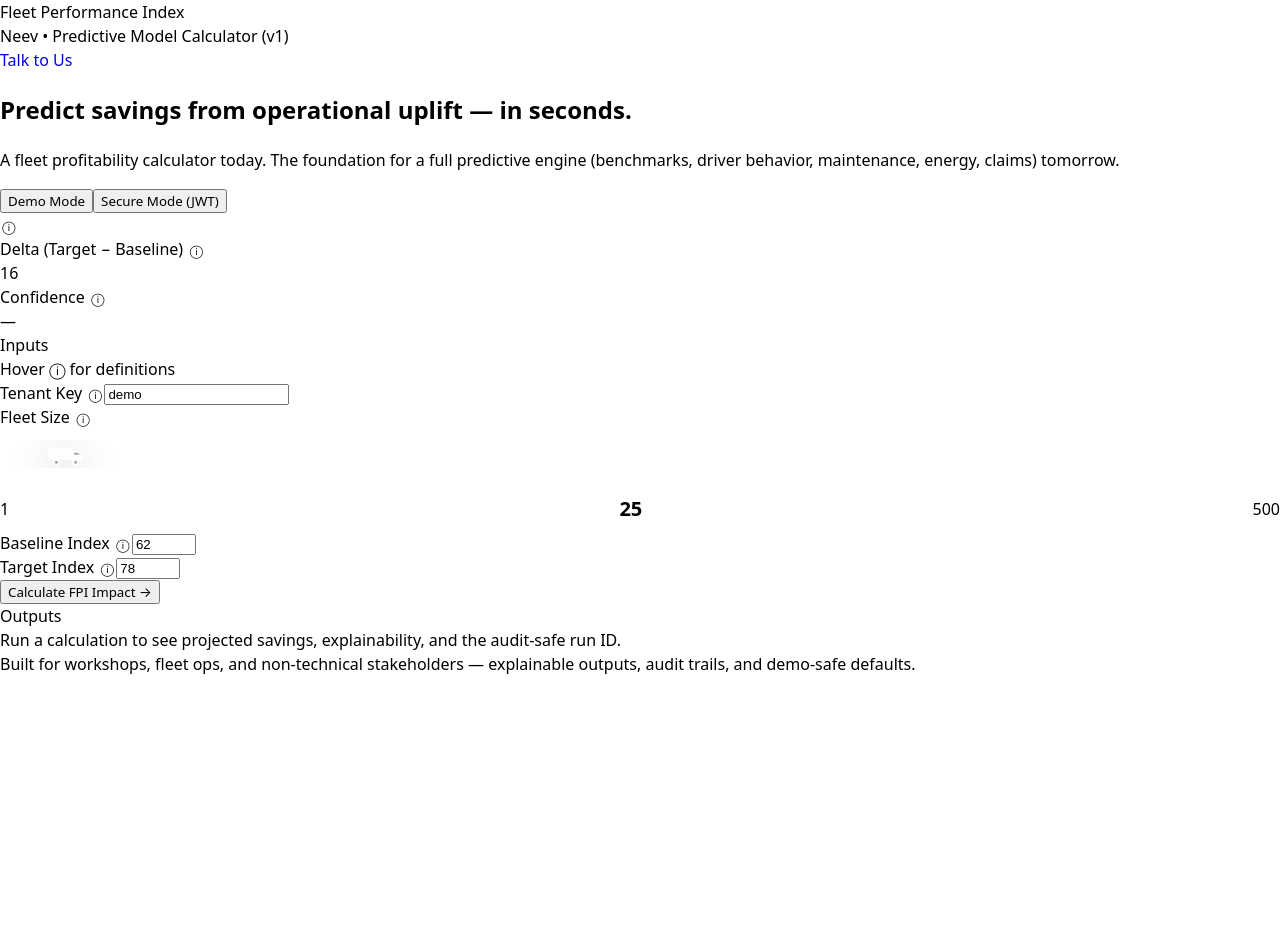
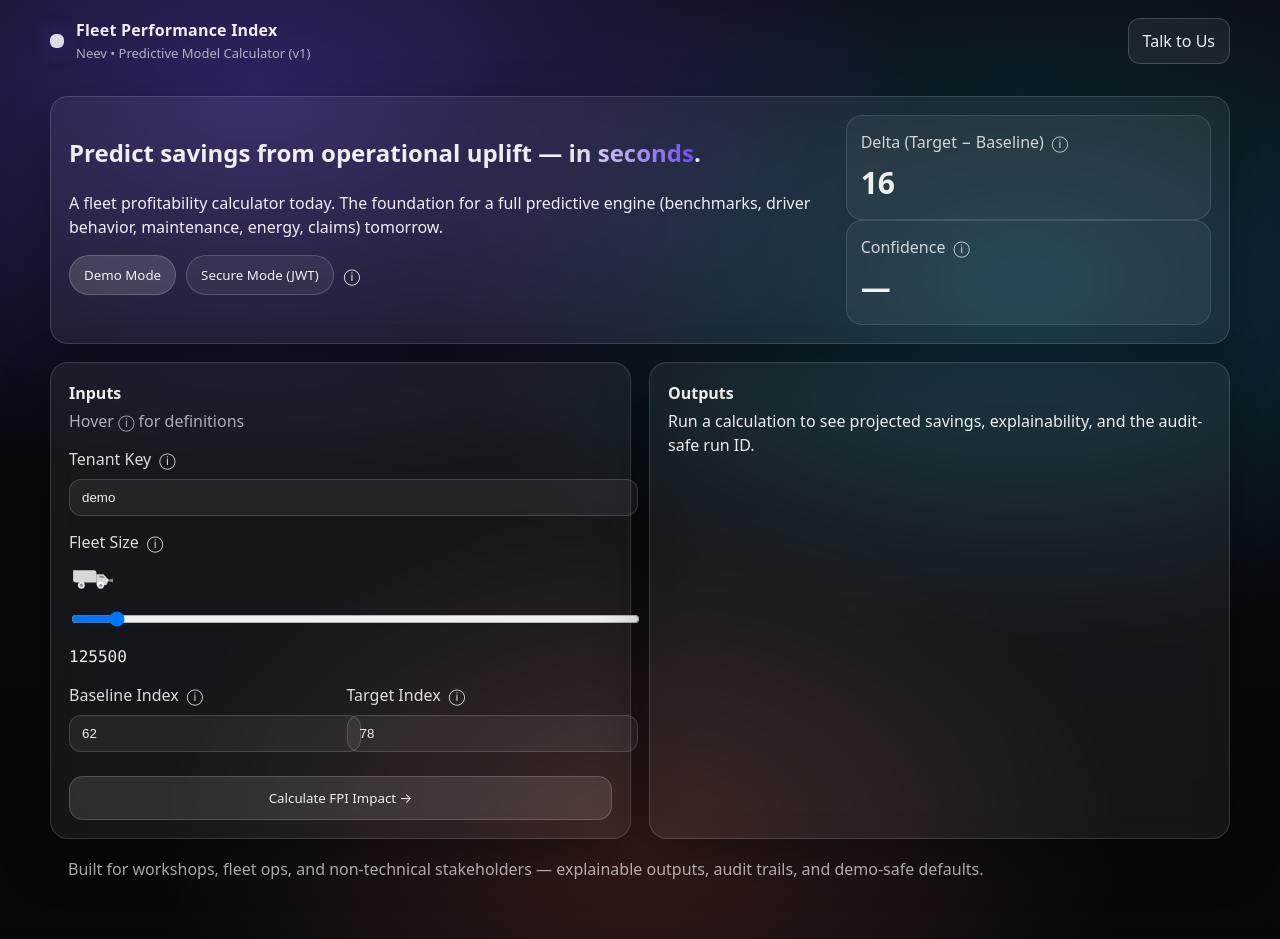
Before and after one commit to compilechain/fpi, a React (Vite) app: page / in a window 1280 px wide. Before the commit the page ends 800 px from the top, so only its background shows below. Built offline with nearby package versions, Linux system fonts and the light colour scheme.

Commit message:
Restore Neev FPI theme styling

```diff
--- a/src/App.css
+++ b/src/App.css
@@ -1,128 +1,146 @@
-/* Full-bleed fix */
-html, body, #root {
-  height: 100%;
-  width: 100%;
-  margin: 0;
-  padding: 0;
-}
-
-body {
-  overflow-x: hidden;
-}
-
+/* ===== Neev FPI base theme (restore look) ===== */
 .neo-bg {
   min-height: 100vh;
   width: 100%;
+  color: rgba(255,255,255,0.92);
+  background:
+    radial-gradient(1200px 700px at 20% 10%, rgba(120, 80, 255, 0.35), rgba(0,0,0,0) 55%),
+    radial-gradient(1000px 600px at 80% 30%, rgba(40, 200, 255, 0.22), rgba(0,0,0,0) 60%),
+    radial-gradient(900px 600px at 50% 90%, rgba(255, 120, 80, 0.18), rgba(0,0,0,0) 55%),
+    linear-gradient(180deg, #0a0b10 0%, #06070b 100%);
 }
 
-/* Ensure tooltips and cards don't clip */
-.glass, .card, .fieldRow, .twoCol {
-  overflow: visible;
+.neo-wrap {
+  max-width: 1180px;
+  margin: 0 auto;
+  padding: 26px 18px 40px;
 }
 
-/* InfoTip + portal bubble */
-.infoTip {
-  display: inline-flex;
+.neo-header {
+  display: flex;
+  justify-content: space-between;
   align-items: center;
-  justify-content: center;
-  width: 18px;
-  height: 18px;
-  border-radius: 999px;
-  font-size: 13px;
-  line-height: 1;
-  cursor: help;
-  user-select: none;
+  padding: 18px 18px 6px;
+  max-width: 1180px;
+  margin: 0 auto;
+}
+
+.brand {
+  display: flex;
+  align-items: center;
+  gap: 12px;
+}
+
+.brandMark {
+  width: 14px;
+  height: 14px;
+  border-radius: 6px;
+  background: rgba(255,255,255,0.85);
+  box-shadow: 0 0 22px rgba(120, 80, 255, 0.35);
+}
+
+.brandTitle { font-weight: 700; letter-spacing: 0.2px; }
+.brandSub { opacity: 0.7; font-size: 13px; margin-top: 2px; }
+
+.cta {
+  padding: 10px 14px;
+  border-radius: 12px;
+  border: 1px solid rgba(255,255,255,0.18);
+  background: rgba(255,255,255,0.06);
+  color: rgba(255,255,255,0.92);
+}
+
+.glass {
+  border: 1px solid rgba(255,255,255,0.14);
+  background: rgba(255,255,255,0.06);
+  backdrop-filter: blur(14px);
+  box-shadow: 0 18px 50px rgba(0,0,0,0.35);
+  border-radius: 18px;
+}
+
+.hero {
+  display: grid;
+  grid-template-columns: 1.35fr 0.65fr;
+  gap: 18px;
+  padding: 18px;
+  margin-bottom: 18px;
+}
+
+.grid {
+  display: grid;
+  grid-template-columns: 1fr 1fr;
+  gap: 18px;
+}
+
+.card { padding: 18px; }
+.cardTitle { font-weight: 700; margin-bottom: 4px; }
+.cardSub { margin-bottom: 14px; }
+
+.fieldRow { display: grid; gap: 8px; margin-bottom: 14px; }
+.fieldRow label { display: flex; align-items: center; gap: 8px; opacity: 0.92; }
+
+.twoCol {
+  display: grid;
+  grid-template-columns: 1fr 1fr;
+  gap: 12px;
+}
+
+input {
+  width: 100%;
+  padding: 10px 12px;
+  border-radius: 12px;
+  border: 1px solid rgba(255,255,255,0.16);
+  background: rgba(255,255,255,0.06);
+  color: rgba(255,255,255,0.92);
   outline: none;
 }
 
-.tipBubble {
-  z-index: 999999;
-  padding: 10px 12px;
-  border-radius: 12px;
-  line-height: 1.35;
-  font-size: 13px;
-  backdrop-filter: blur(10px);
+.runBtn {
+  width: 100%;
+  margin-top: 10px;
+  padding: 12px 14px;
+  border-radius: 14px;
   border: 1px solid rgba(255,255,255,0.18);
-  background: rgba(10,10,12,0.72);
-  box-shadow: 0 18px 40px rgba(0,0,0,0.35);
+  background: rgba(255,255,255,0.10);
+  color: rgba(255,255,255,0.92);
 }
 
-/* Truck slider: track draggable, premium monochrome handle */
-.truckSlider { width: 100%; }
-
-.truckTrackWrap {
-  position: relative;
-  width: 100%;
-  padding: 10px 0;
+.pillRow { display: flex; gap: 10px; align-items: center; flex-wrap: wrap; }
+.pill {
+  border-radius: 999px;
+  padding: 10px 14px;
+  border: 1px solid rgba(255,255,255,0.18);
+  background: rgba(255,255,255,0.06);
+  color: rgba(255,255,255,0.92);
+}
+.pill.on {
+  background: rgba(255,255,255,0.14);
 }
 
-.truckTrack {
-  position: relative;
-  height: 28px;
-  border-radius: 999px;
-  overflow: hidden;
-  background: rgba(255, 255, 255, 0.14);
-  border: 1px solid rgba(255, 255, 255, 0.18);
+.metric { padding: 14px; border-radius: 16px; border: 1px solid rgba(255,255,255,0.12); background: rgba(255,255,255,0.05); }
+.metricLabel { opacity: 0.85; display: flex; align-items: center; gap: 8px; }
+.metricVal { font-size: 30px; font-weight: 800; margin-top: 6px; }
+
+.kpiRow { display: grid; grid-template-columns: 1fr 1fr; gap: 12px; margin-bottom: 12px; }
+.kpi { padding: 14px; border-radius: 16px; border: 1px solid rgba(255,255,255,0.12); background: rgba(255,255,255,0.05); }
+.kpiLabel { opacity: 0.8; font-size: 13px; }
+.kpiVal { font-size: 22px; font-weight: 800; margin-top: 6px; }
+
+.explainTitle { font-weight: 700; margin-bottom: 8px; }
+.explain ul { margin: 0; padding-left: 18px; opacity: 0.92; }
+.embedNote { margin-top: 12px; opacity: 0.75; font-size: 13px; }
+
+.muted { opacity: 0.7; }
+.mono { font-family: ui-monospace, SFMono-Regular, Menlo, Monaco, Consolas, "Liberation Mono", "Courier New", monospace; }
+
+.neo-footer {
+  max-width: 1180px;
+  margin: 18px auto 0;
+  padding: 0 18px 18px;
 }
-
-.truckFill {
-  position: absolute;
-  left: 0;
-  top: 0;
-  bottom: 0;
-  background: rgba(255, 255, 255, 0.32);
+.grad {
+  background: linear-gradient(90deg, rgba(255,255,255,0.92), rgba(120,80,255,0.90));
+  -webkit-background-clip: text;
+  background-clip: text;
+  color: transparent;
 }
-
-.truckHandle {
-  position: absolute;
-  top: 50%;
-  transform: translateY(-50%);
-  pointer-events: none;
-  filter: drop-shadow(0 8px 18px rgba(0,0,0,0.28));
-  color: rgba(255,255,255,0.92); /* monochrome contrast */
-}
-
-.truckSvg { display: block; }
-
-/* Headlamps glow only while dragging */
-.truckTrackWrap .headlamps { opacity: 0; transition: opacity 120ms ease; }
-.truckTrackWrap.isDragging .headlamps { opacity: 1; }
-.truckTrackWrap.isDragging .truckHandle {
-  filter: drop-shadow(0 10px 26px rgba(0,0,0,0.34)) drop-shadow(0 0 14px rgba(255,255,255,0.22));
-}
-
-/* Invisible input overlay */
-.rangeOverlay {
-  position: absolute;
-  inset: 0;
-  width: 100%;
-  height: 48px;
-  opacity: 0;
-  cursor: pointer;
-  -webkit-tap-highlight-color: transparent;
-}
-
-.truckMeta {
-  display: flex;
-  justify-content: space-between;
-  align-items: center;
-  margin-top: 8px;
-}
-
-/* Middle value: bigger + pill */
-.pillVal {
-  font-size: 20px;
-  font-weight: 700;
-  padding: 6px 12px;
-  border-radius: 999px;
-  border: 1px solid rgba(255,255,255,0.18);
-  background: rgba(255,255,255,0.10);
-  backdrop-filter: blur(10px);
-}
-
-/* Mobile stacking (doesn't affect desktop) */
-@media (max-width: 820px) {
-  .hero { grid-template-columns: 1fr !important; gap: 14px; }
-  .grid { grid-template-columns: 1fr !important; gap: 14px; }
-  .kpiRow { grid-template-columns: 1fr !important; gap: 12px; }
-}
```
